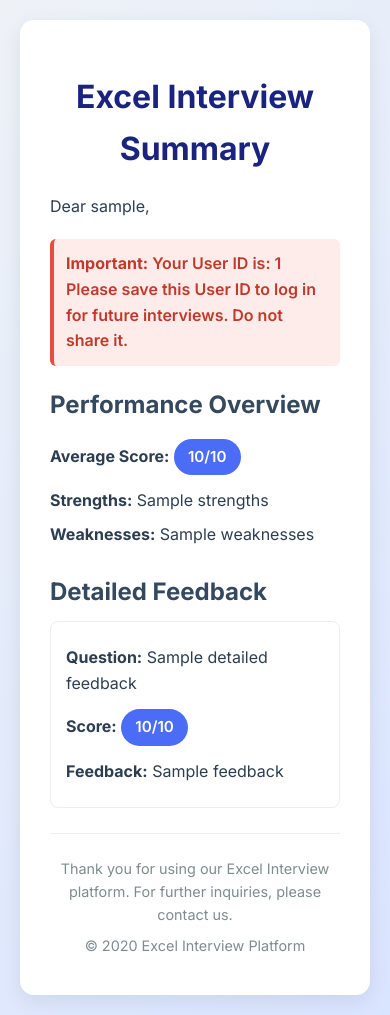
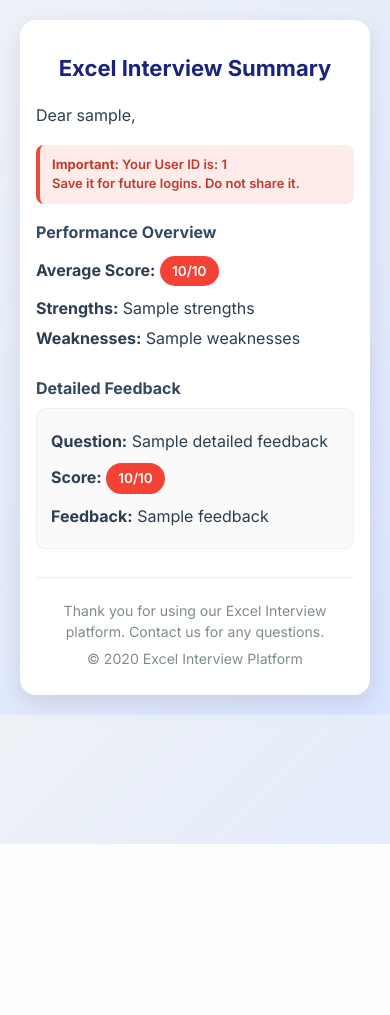
Before and after one commit to 0001Moksh/AI-interviewer-for-excel, a Flask app: template templates/summary_mail.html in a window 390 px wide. After the commit the page ends 844 px from the top, so only its background shows below. Run offline with Flask 3, Linux system fonts and the light colour scheme; the template is opened without the code that fills it: most values are stand-ins (such as "Sample title", 1, 10 or a date in 2020); parts of the project's set-up code (start-up, migrations or seed data) failed here and were passed over.

Commit message:
responsive for phone ++

```diff
--- a/templates/summary_mail.html
+++ b/templates/summary_mail.html
@@ -8,73 +8,102 @@
   <style>
     body {
       font-family: 'Inter', sans-serif;
-      line-height: 1.6;
-      color: #2c3e50;
       background: linear-gradient(135deg, #eef2f7, #d9e4ff);
       margin: 0;
       padding: 20px;
+      color: #2c3e50;
     }
+
     .container {
       max-width: 700px;
       margin: 0 auto;
       background: #fff;
-      padding: 30px;
-      border-radius: 14px;
-      box-shadow: 0 6px 20px rgba(0, 0, 0, 0.08);
+      padding: 28px 24px;
+      border-radius: 16px;
+      box-shadow: 0 8px 24px rgba(0, 0, 0, 0.1);
     }
+
     h1 {
       color: #1a237e;
       text-align: center;
-      margin-bottom: 20px;
+      margin-bottom: 22px;
       font-weight: 700;
+      font-size: 26px;
     }
+
     h2 {
       color: #34495e;
       margin-bottom: 10px;
+      font-size: 18px;
     }
+
     p {
-      margin: 8px 0;
+      margin: 6px 0;
+      line-height: 1.5;
     }
+
     .important {
       font-weight: 600;
       color: #c0392b;
       background: #fdecea;
-      padding: 12px;
+      padding: 12px 14px;
       border-left: 4px solid #e74c3c;
-      border-radius: 6px;
-      margin: 20px 0;
+      border-radius: 8px;
+      margin: 18px 0;
+      font-size: 14px;
     }
+
     .section {
-      margin-bottom: 25px;
+      margin-bottom: 28px;
     }
+
     .score-badge {
       display: inline-block;
-      background: #4a6cf7;
-      color: #fff;
-      font-size: 0.95rem;
       padding: 6px 14px;
       border-radius: 20px;
       font-weight: 600;
-      margin: 5px 0;
+      font-size: 0.95rem;
+      color: #fff;
+      margin: 4px 0;
     }
+
+    /* Score color coding */
+    .score-high { background: #4caf50; }
+    .score-medium { background: #ff9800; }
+    .score-low { background: #f44336; }
+
     .feedback-item {
       border: 1px solid #eee;
-      border-radius: 8px;
-      padding: 15px;
+      border-radius: 10px;
+      padding: 14px;
       margin-bottom: 12px;
       transition: transform 0.2s ease, box-shadow 0.2s ease;
+      background: #fafafa;
     }
-    .feedback-item:hover {
-      transform: translateY(-2px);
-      box-shadow: 0 4px 12px rgba(0, 0, 0, 0.08);
+
+    @media (hover: hover) and (pointer: fine) {
+      .feedback-item:hover {
+        transform: translateY(-2px);
+        box-shadow: 0 4px 14px rgba(0,0,0,0.08);
+      }
     }
+
     .footer {
       text-align: center;
-      font-size: 0.9em;
+      font-size: 0.88em;
       color: #7f8c8d;
-      margin-top: 20px;
+      margin-top: 22px;
       border-top: 1px solid #eee;
-      padding-top: 15px;
+      padding-top: 16px;
+    }
+
+    /* Responsive adjustments */
+    @media (max-width: 480px) {
+      .container { padding: 20px 16px; }
+      h1 { font-size: 22px; }
+      h2 { font-size: 16px; }
+      .score-badge { font-size: 0.85rem; padding: 5px 12px; }
+      .important { font-size: 13px; padding: 10px 12px; }
     }
   </style>
 </head>
@@ -82,14 +111,22 @@
   <div class="container">
     <h1>Excel Interview Summary</h1>
     <p>Dear {{ user_name }},</p>
+
     <p class="important">
       <strong>Important:</strong> Your User ID is: {{ user_id }}<br>
-      Please save this User ID to log in for future interviews. Do not share it.
+      Save it for future logins. Do not share it.
     </p>
 
     <div class="section">
       <h2>Performance Overview</h2>
-      <p><strong>Average Score:</strong> <span class="score-badge">{{ summary_data.avg_score | round(2) }}/{{ max_score }}</span></p>
+      {% set avg = summary_data.avg_score | round(2) %}
+      <p>
+        <strong>Average Score:</strong>
+        <span class="score-badge
+          {% if avg >= 80 %}score-high{% elif avg >= 50 %}score-medium{% else %}score-low{% endif %}">
+          {{ avg }}/{{ max_score }}
+        </span>
+      </p>
       <p><strong>Strengths:</strong> {{ summary_data.strengths }}</p>
       <p><strong>Weaknesses:</strong> {{ summary_data.weaknesses }}</p>
     </div>
@@ -97,16 +134,17 @@
     <div class="section">
       <h2>Detailed Feedback</h2>
       {% for question, feedback, score in summary_data.detailed_feedback %}
+      {% set score_class = 'score-low' if score < 50 else 'score-medium' if score < 80 else 'score-high' %}
       <div class="feedback-item">
         <p><strong>Question:</strong> {{ question }}</p>
-        <p><strong>Score:</strong> <span class="score-badge">{{ score }}/{{ max_score }}</span></p>
+        <p><strong>Score:</strong> <span class="score-badge {{ score_class }}">{{ score }}/{{ max_score }}</span></p>
         <p><strong>Feedback:</strong> {{ feedback }}</p>
       </div>
       {% endfor %}
     </div>
 
     <div class="footer">
-      <p>Thank you for using our Excel Interview platform. For further inquiries, please contact us.</p>
+      <p>Thank you for using our Excel Interview platform. Contact us for any questions.</p>
       <p>&copy; {{ current_year }} Excel Interview Platform</p>
     </div>
   </div>
```
Also changed, not shown: app.py (+0 -390 lines), templates/guidelines.html (+26 -7 lines), templates/interview.html (+33 -10 lines), templates/login.html (+41 -33 lines), templates/summary.html (+58 -13 lines).
